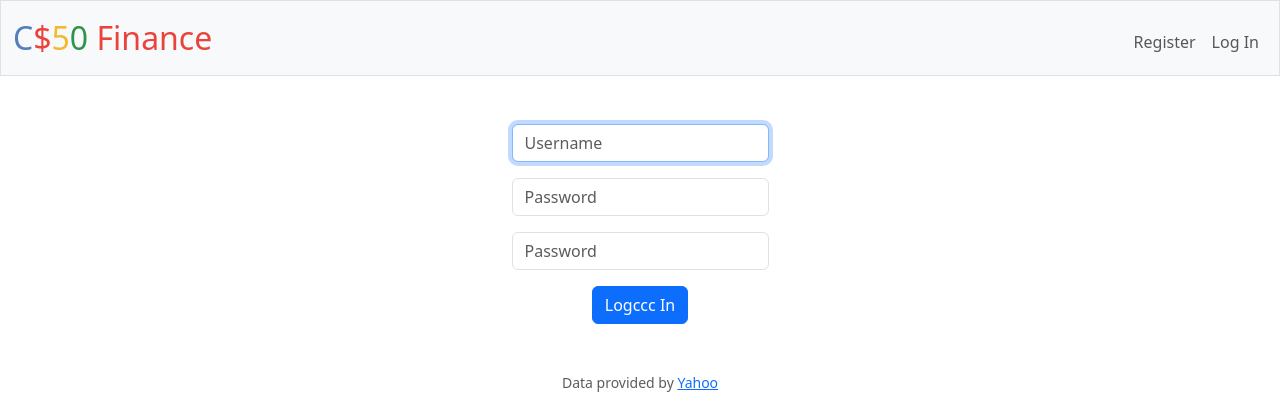
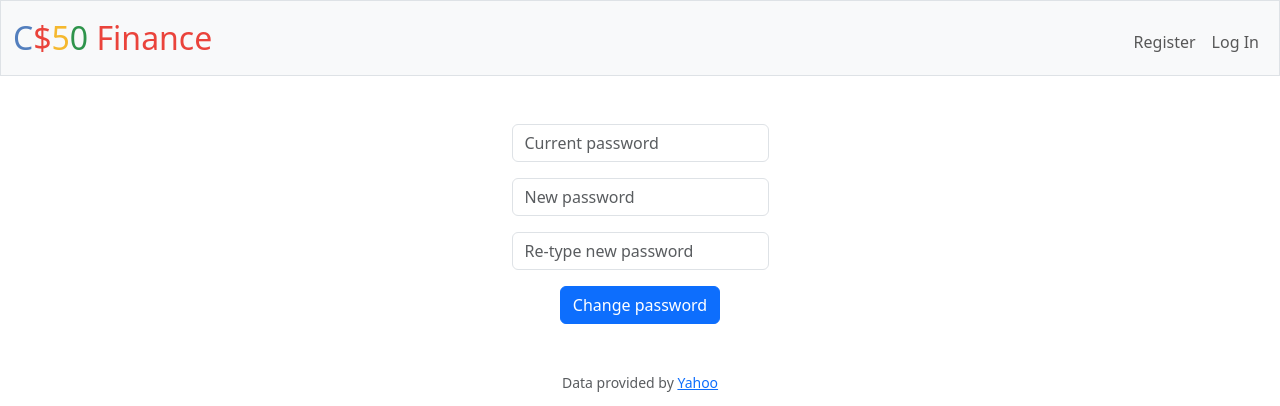
Before and after one commit to Ransometech/TrainMuscleFit, a Flask app: page /change_password in a window 1280 px wide. Shown: the top 406 px of the page. Run offline with Flask 3, Linux system fonts and the light colour scheme; some libraries are stand-ins or nearby versions.

Commit message:
Fri, Jul 26, 2024, 10:30 PM +01:00

```diff
--- a/finance/app.py
+++ b/finance/app.py
@@ -161,9 +161,6 @@ def login():
 def change_password():
     """Change user password"""
 
-    # Forget any user_id
-    session.clear()
-
     # User reached route via POST (as by submitting a form via POST)
     if request.method == "POST":
         # Ensure username was submitted
--- a/finance/templates/change_password.html
+++ b/finance/templates/change_password.html
@@ -6,15 +6,16 @@
 
 {% block main %}
     <form action="/password_reset" method="post">
+
         <div class="mb-3">
-            <input autocomplete="off" autofocus class="form-control mx-auto w-auto" name="username" placeholder="Username" type="text">
+            <input class="form-control mx-auto w-auto" name="password" placeholder="Current password" type="password">
         </div>
         <div class="mb-3">
-            <input class="form-control mx-auto w-auto" name="password" placeholder="Password" type="password">
+            <input class="form-control mx-auto w-auto" name="password" placeholder="New password" type="password">
         </div>
         <div class="mb-3">
-            <input class="form-control mx-auto w-auto" name="password" placeholder="Password" type="password">
+            <input class="form-control mx-auto w-auto" name="password" placeholder="Re-type new password" type="password">
         </div>
-        <button class="btn btn-primary" type="submit">Logccc In</button>
+        <button class="btn btn-primary" type="submit">Change password</button>
     </form>
 {% endblock %}
```
